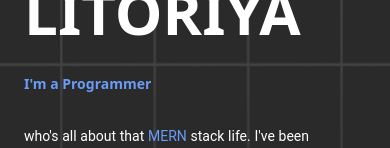
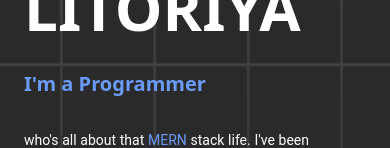
Before and after one commit to akashlitoriya/portfolio, a React (Create React App) app: page / in a window 390 px wide. Shown: the part 297-445 px from the top of the page. Built offline with nearby package versions, Linux system fonts and the light colour scheme.

Commit message:
Typography in hero section font increased for small devices.

```diff
--- a/src/components/HeroSection.jsx
+++ b/src/components/HeroSection.jsx
@@ -7,7 +7,7 @@ const HeroSection = () => {
     <div className='min-h-full h-full min-w-full bgGrid opacity-100 p-6'>
         <div className='md:min-w-max min-h-full flex flex-col justify-center md:items-center gap-8 md:gap-5'>
             <h1 className='font-semibold text-6xl md:text-8xl text-secondary-50 uppercase md:text-center'>Akash Litoriya</h1>
-            <div className='block w-[390px] text-sm md:text-3xl
+            <div className='block w-[390px] text-xl md:text-3xl
              font-semibold text-secondary-50'>
                 <TypeAnimation
                     preRenderFirstString={true}
```
